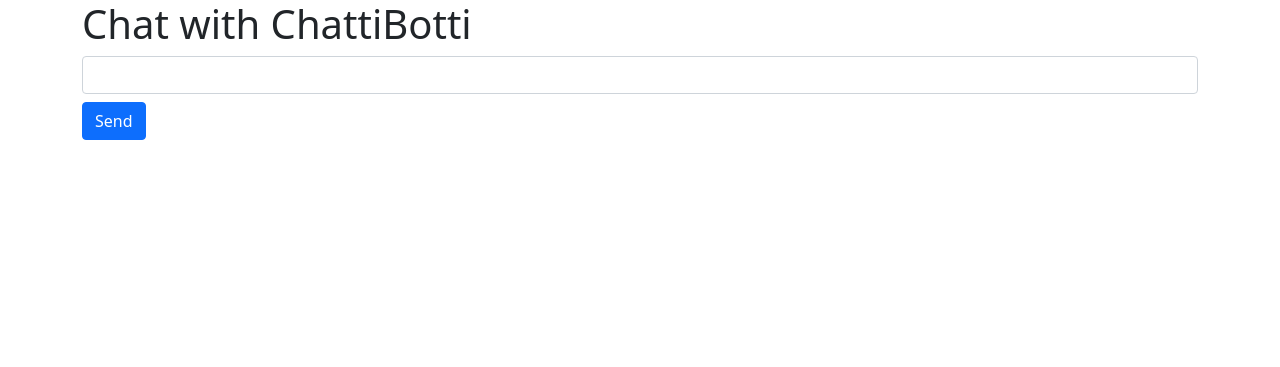
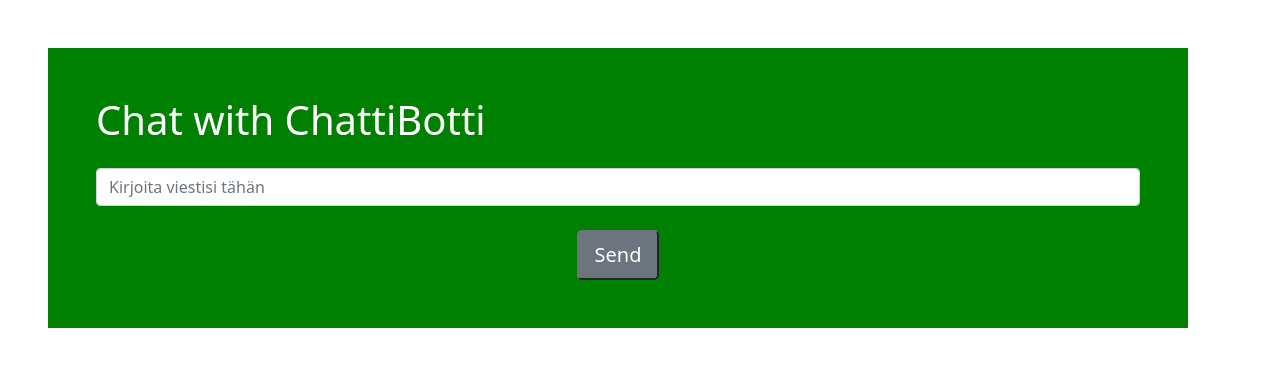
Before and after one commit to Wiltzsu/chatbot, a Flask app: page / in a window 1280 px wide. Shown: the top 367 px of the page. Run offline with Flask 3, Linux system fonts and the light colour scheme; some libraries are stand-ins or nearby versions.

Commit message:
ui lisää
lisätty pientä muotoilua ja testaus onnistuu nyt myös tuolla

```diff
--- /dev/null
+++ b/static/style.css
@@ -0,0 +1,8 @@
+.container {
+    background-color: green;
+    color: white;
+}
+
+#chatbox p {
+    font-size: 1.2em;
+}
--- a/templates/ui.html
+++ b/templates/ui.html
@@ -6,15 +6,17 @@
     <title>Chat with ChattiBotti</title>
     <!-- Link Bootstrap CSS -->
     <link href="https://cdn.jsdelivr.net/npm/bootstrap@5.0.2/dist/css/bootstrap.min.css" rel="stylesheet">
+    <!--CSS-->
+    <link rel="stylesheet" href="static/style.css">
 </head>
 <body>
-    <div class="container">
+    <div class="container m-5 p-5">
         <h1>Chat with ChattiBotti</h1>
+        <div id="chatbox" class="mt-4"></div>
         <form id="chat-form">
-            <input type="text" id="user-input" name="user_input" class="form-control mb-2">
-            <button type="submit" class="btn btn-primary">Send</button>
+            <input type="text" id="user-input" name="user_input" class="form-control mb-4 mt-4 col-mb-4" placeholder="Kirjoita viestisi tähän">
+            <button type="submit" class="btn-lg btn-secondary mx-auto d-block">Send</button>
         </form>
-        <div id="chatbox" class="mt-4"></div>
     </div>
 
     <!-- Link Bootstrap JS and Fetch API Polyfill for Older Browsers -->
@@ -38,7 +40,7 @@
             })
             .then(response => response.text())
             .then(data => {
-                document.getElementById("chatbox").innerHTML += "<p class='text-muted'>You: " + userInput + "</p>";
+                document.getElementById("chatbox").innerHTML += "<p class='text-dark'>Sinä: " + userInput + "</p>";
                 document.getElementById("chatbox").innerHTML += "<p>ChattiBotti: " + data + "</p>";
             })
             .catch(error => console.error("Error:", error));
```
Also changed, not shown: database.sqlite3.
